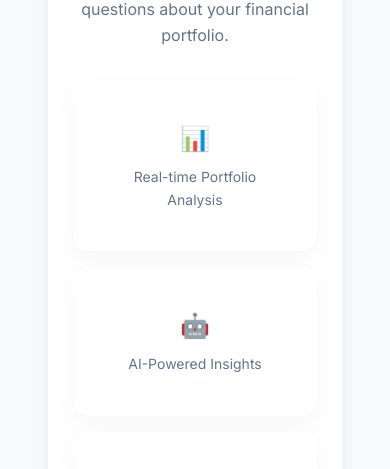
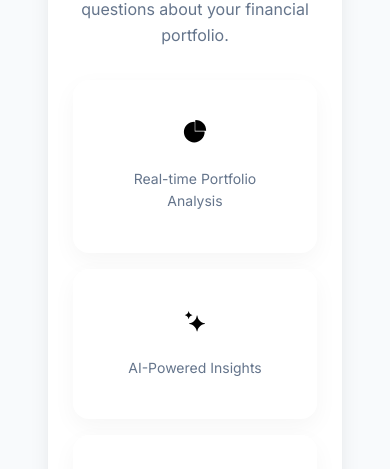
Before and after one commit to jadehng/bub-launch-2, a website: page chatbot-standalone.html in a window 390 px wide. Shown: the part 623-1092 px from the top of the page. Drawn offline with Linux system fonts and the light colour scheme.

Commit message:
ok icons main tile

```diff
--- a/chatbot-standalone.html
+++ b/chatbot-standalone.html
@@ -115,15 +115,15 @@
           </p>
           <div class="welcome-features">
             <div class="feature-item">
-              <span class="feature-icon">📊</span>
+              <span class="feature-icon welcome-feature-icon"><svg xmlns="http://www.w3.org/2000/svg" viewBox="0 0 64 80" width="32" height="32"><g><path d="M58.25,33H31.26V6.02c0-0.75-0.59-1.34-1.34-1.34c-16.36,0-29.66,13.31-29.66,29.66C0.26,50.69,13.57,64,29.92,64   c16.36,0,29.67-13.31,29.67-29.66C59.59,33.6,58.99,33,58.25,33z"/><path d="M34.08,0c-0.74,0-1.34,0.6-1.34,1.34v28.32c0,0.74,0.6,1.34,1.34,1.34H62.4c0.74,0,1.34-0.6,1.34-1.34   C63.74,13.31,50.43,0,34.08,0z"/></g></svg></span>
               <span>Real-time Portfolio Analysis</span>
             </div>
             <div class="feature-item">
-              <span class="feature-icon">🤖</span>
+              <span class="feature-icon welcome-feature-icon"><svg xmlns="http://www.w3.org/2000/svg" viewBox="-5 -10 110 135" width="32" height="32"><g fill="black"><path d="m18.43 1.8359c0.14453-1.1133 1.7617-1.1133 1.9023 0 1.1055 8.668 7.9297 15.488 16.594 16.594 1.1172 0.14453 1.1172 1.7617 0 1.9023-8.6641 1.1055-15.488 7.9297-16.594 16.594-0.14062 1.1172-1.7578 1.1172-1.9023 0-1.1055-8.6641-7.9258-15.488-16.594-16.594-1.1133-0.14062-1.1133-1.7578 0-1.9023 8.668-1.1055 15.488-7.9258 16.594-16.594z"/><path d="m58.293 23.434c0.25781-2.0117 3.1719-2.0117 3.4258 0 2.3242 18.203 16.66 32.539 34.863 34.859 2.0117 0.25781 2.0117 3.1719 0 3.4258-18.203 2.3242-32.539 16.66-34.863 34.863-0.25391 2.0117-3.168 2.0117-3.4258 0-2.3203-18.203-16.656-32.539-34.859-34.863-2.0117-0.25391-2.0117-3.168 0-3.4258 18.203-2.3203 32.539-16.656 34.859-34.859z"/></g></svg></span>
               <span>AI-Powered Insights</span>
             </div>
             <div class="feature-item">
-              <span class="feature-icon">🔒</span>
+              <span class="feature-icon welcome-feature-icon"><svg xmlns="http://www.w3.org/2000/svg" viewBox="0 0 333.33 416.66" width="32" height="32"><g><path d="M117.86 142.4l97.61 0 0 -52.46c0,-26.84 -21.96,-48.81 -48.81,-48.81l0 0c-26.85,0 -48.81,21.96 -48.81,48.81l0 52.46zm130.31 2.54c20.87,6.8 36.07,26.48 36.07,49.54l0 78.32c0,28.65 -23.44,52.09 -52.09,52.09l-130.97 0c-28.65,0 -52.09,-23.44 -52.09,-52.09l0 -78.32c0,-23.06 15.2,-42.75 36.07,-49.54l0 -55c0,-44.82 36.68,-81.5 81.5,-81.5l0 0c44.83,0 81.5,36.68 81.5,81.5l0 55zm-81.5 38.77c-15.31,0 -27.73,12.42 -27.73,27.73 0,10.57 5.91,19.76 14.61,24.44l0 34.58c0,7.22 5.9,13.12 13.11,13.12l0 0c7.21,0 13.11,-5.9 13.11,-13.12l0 -34.58c8.7,-4.68 14.61,-13.87 14.61,-24.44 0,-15.31 -12.41,-27.73 -27.73,-27.73z"/></g></svg></span>
               <span>Secure & Private</span>
             </div>
           </div>
--- a/chatbot-styles.css
+++ b/chatbot-styles.css
@@ -412,10 +412,12 @@ body {
   display: flex;
   flex-direction: column;
   align-items: center;
+  justify-content: center;
   gap: 0.5rem;
   font-size: 0.875rem;
   color: var(--text-secondary);
   text-align: center;
+  min-width: 120px;
 }
 
 .feature-icon {
@@ -797,3 +799,26 @@ body {
   height: 100%;
   display: block;
 }
+
+.welcome-feature-icon {
+  width: 32px;
+  height: 32px;
+  display: flex;
+  align-items: center;
+  justify-content: center;
+  margin: 0 auto 0.5em auto;
+}
+.welcome-feature-icon svg {
+  width: 32px;
+  height: 32px;
+  display: block;
+}
+@media (max-width: 600px) {
+  .welcome-feature-icon, .welcome-feature-icon svg {
+    width: 28px;
+    height: 28px;
+  }
+  .feature-item {
+    min-width: 90px;
+  }
+}
```
Also changed, not shown: icons to replace/noun-ai-6895113.svg (added), icons to replace/noun-analysis-4465164.svg (added), icons to replace/noun-buy-now-7500196.svg (added), 1 other file.
